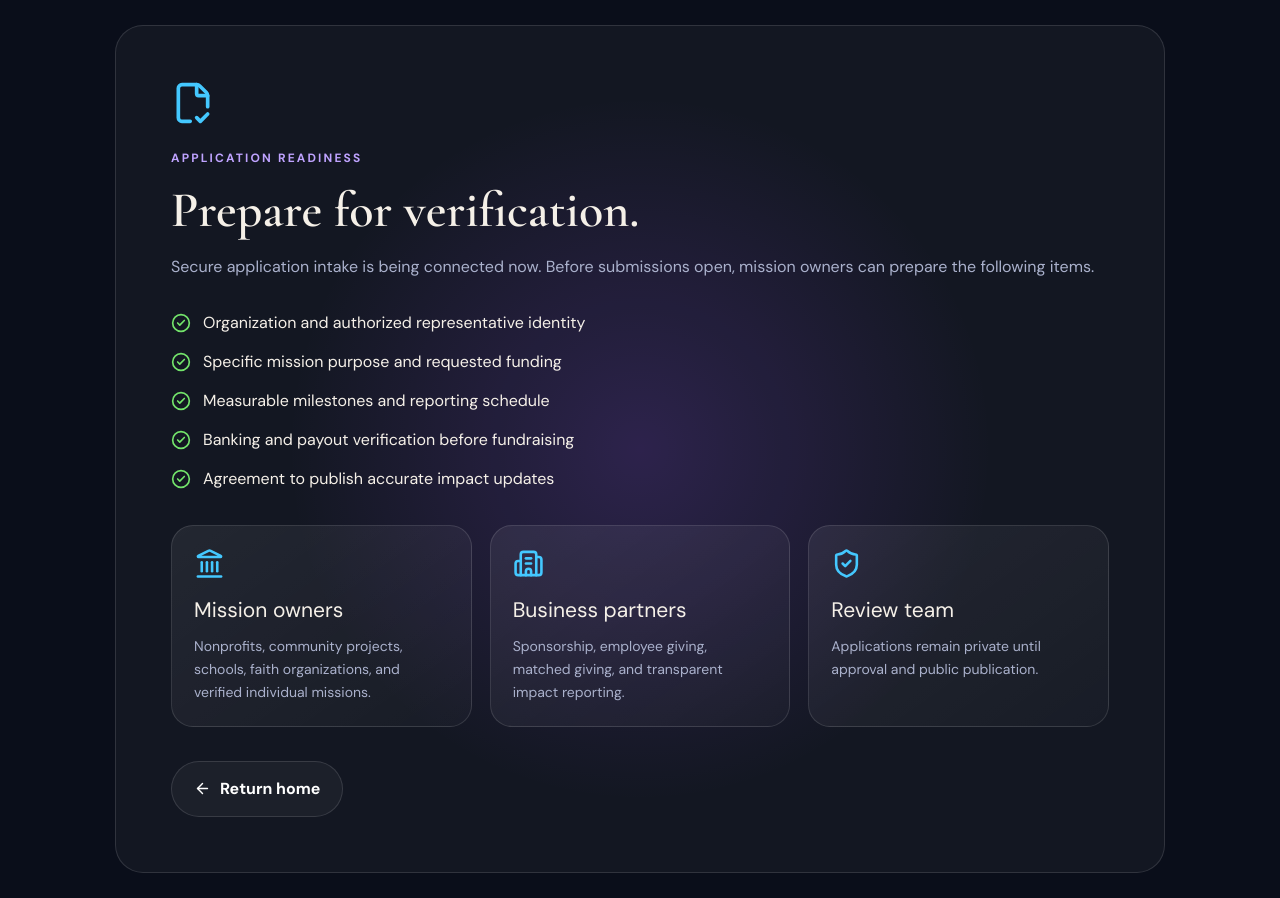
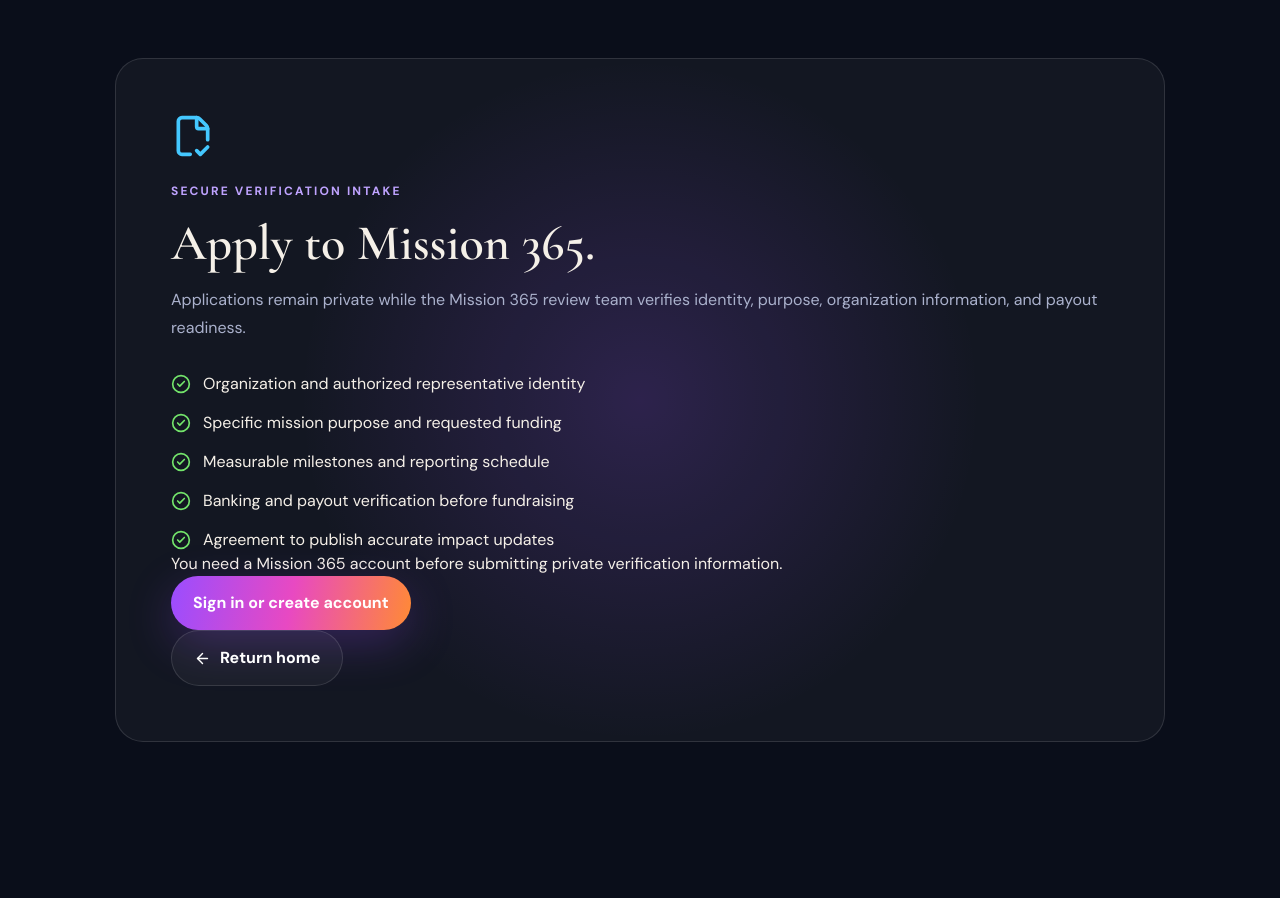
Before and after one commit to dolodorsey/mission-365, a Next.js app: page /apply in a window 1280 px wide. After the commit the page ends 800 px from the top, so only its background shows below. Built offline with nearby package versions, Linux system fonts and the light colour scheme; no server answers.

Commit message:
activate Mission 365 application intake UI

```diff
--- a/src/app/apply/page.tsx
+++ b/src/app/apply/page.tsx
@@ -1,5 +1,14 @@
 import Link from 'next/link'
-import { ArrowLeft, Building2, CheckCircle2, FileCheck2, Landmark, ShieldCheck } from 'lucide-react'
-export const metadata={title:'Apply | Mission 365',description:'Prepare a mission or business partnership application.'}
+import { ArrowLeft, CheckCircle2, FileCheck2 } from 'lucide-react'
+import ApplicationForm from './ApplicationForm'
+
+export const metadata={title:'Apply | Mission 365',description:'Submit a mission or business partnership application for verification.'}
 const requirements=['Organization and authorized representative identity','Specific mission purpose and requested funding','Measurable milestones and reporting schedule','Banking and payout verification before fundraising','Agreement to publish accurate impact updates']
-export default function Apply(){return <main className="status-page"><div className="status-card apply-card"><FileCheck2 size={44}/><p className="eyebrow">Application readiness</p><h1>Prepare for verification.</h1><p>Secure application intake is being connected now. Before submissions open, mission owners can prepare the following items.</p><ul className="feature-list">{requirements.map(x=><li key={x}><CheckCircle2/>{x}</li>)}</ul><div className="role-grid compact"><article className="role-card"><Landmark/><h3>Mission owners</h3><p>Nonprofits, community projects, schools, faith organizations, and verified individual missions.</p></article><article className="role-card"><Building2/><h3>Business partners</h3><p>Sponsorship, employee giving, matched giving, and transparent impact reporting.</p></article><article className="role-card"><ShieldCheck/><h3>Review team</h3><p>Applications remain private until approval and public publication.</p></article></div><Link className="button button-ghost" href="/"><ArrowLeft size={17}/> Return home</Link></div></main>}
+
+export default function Apply(){return <main className="status-page"><div className="status-card apply-card">
+  <FileCheck2 size={44}/><p className="eyebrow">Secure verification intake</p><h1>Apply to Mission 365.</h1>
+  <p>Applications remain private while the Mission 365 review team verifies identity, purpose, organization information, and payout readiness.</p>
+  <ul className="feature-list">{requirements.map(x=><li key={x}><CheckCircle2/>{x}</li>)}</ul>
+  <ApplicationForm />
+  <Link className="button button-ghost" href="/"><ArrowLeft size={17}/> Return home</Link>
+</div></main>}
```
